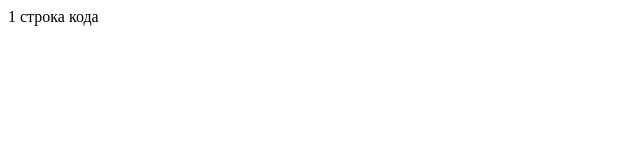
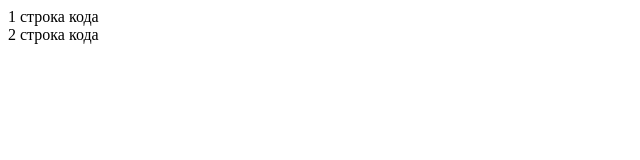
Before and after one commit to luckyflip/Basic-Html-CSS, a plain HTML site: page index.html in a window 1280 px wide. Shown: the full height of the page, 0-640 px from the left. Drawn offline with Linux system fonts and the light colour scheme.

Commit message:
Update index.html

```diff
--- a/index.html
+++ b/index.html
@@ -1,2 +1,3 @@
 <!DOCTYPE html>
 <div>1 строка кода</div>
+<div>2 строка кода</div>
```
